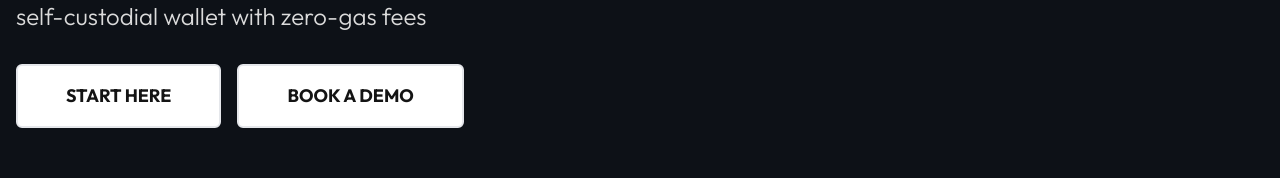
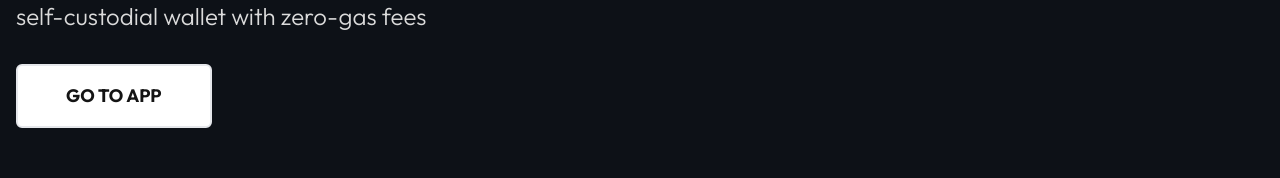
Before and after one commit to openpeer/openpeer-site, a Next.js app: page /localbitcoins-alternative in a window 1280 px wide. Shown: the part 544-722 px from the top of the page. Built offline with nearby package versions, Linux system fonts and the light colour scheme.

Commit message:
Updated CTAs

```diff
--- a/app/(alt-landing-pages)/localbitcoins-alternative/page.tsx
+++ b/app/(alt-landing-pages)/localbitcoins-alternative/page.tsx
@@ -70,13 +70,7 @@ export default function Home() {
           <div className="flex gap-4">
             <div className="text-center mt-0">
               <Link href="https://app.openpeer.xyz" target="_blank" className="self-start">
-                <ButtonAnimated title="START HERE" />
-              </Link>
-            </div>
-
-            <div className="text-center mt-0">
-              <Link href="https://app.openpeer.xyz" target="_blank">
-                <ButtonAnimated title="BOOK A DEMO" />
+                <ButtonAnimated title="GO TO APP" />
               </Link>
             </div>
 
```
